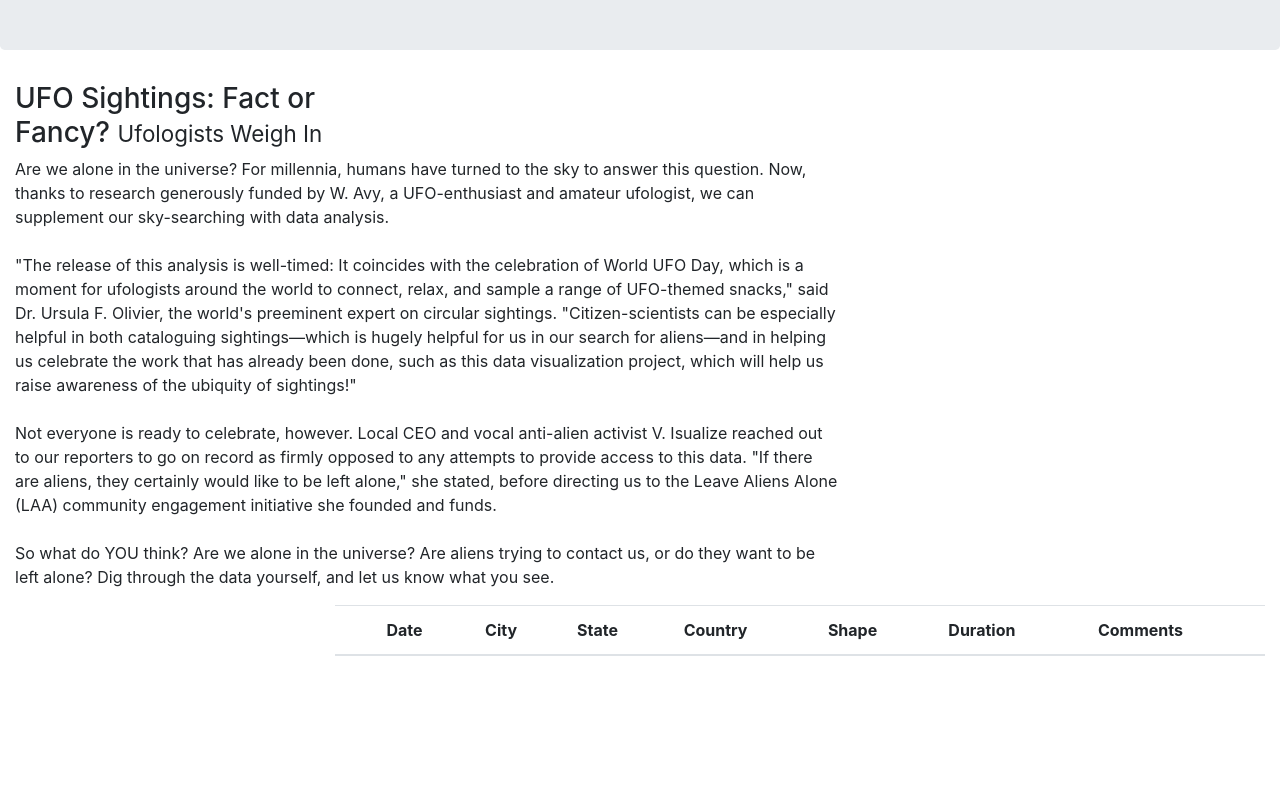
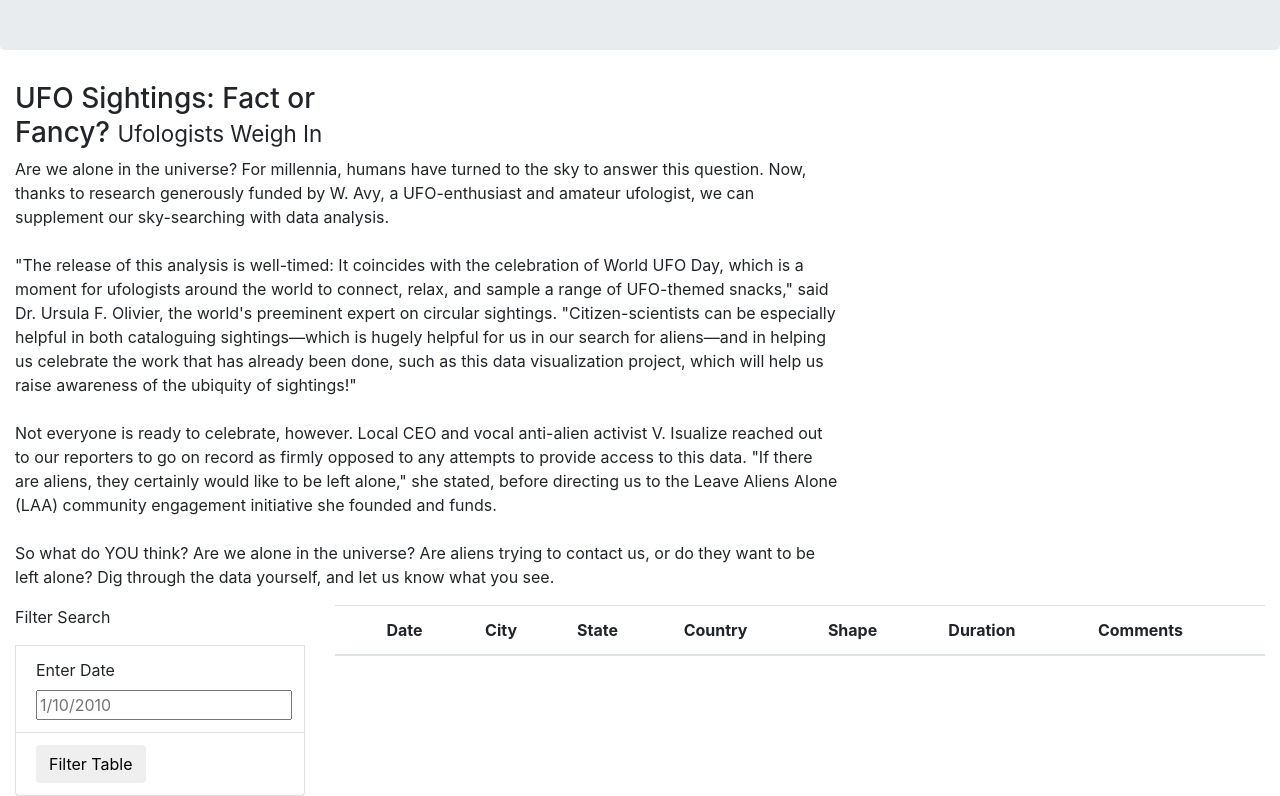
Before and after one commit to ACookOSU522/UFOs, a plain HTML site: page index.html in a window 1280 px wide. Shown: the part 190-986 px from the top of the page. Before the commit the page ends 862 px from the top, so only its background shows below. Drawn offline with nearby package versions, Linux system fonts and the light colour scheme.

Commit message:
bootstrap table

```diff
--- a/index.html
+++ b/index.html
@@ -40,7 +40,20 @@
         <div class="container-fluid">
             <div class="row">
                 <div class="col-md-3">
+                    <form>
+                        <p>Filter Search</p>
+                    </form>
+                    <ul class="list-group">
 
+                    </ul>
+                    <li class="list-group-item">
+                        <label for="date">Enter Date</label>
+                        <input type="text" placeholder="1/10/2010" id="datetime" />
+
+                    </li>
+                    <li class="list-group-item">
+                        <button id="filter-btn" type="button" class="btn btn-default">Filter Table</button>
+                    </li>
             </div>
             <div class="col-md-9">
                 <table class="table table-striped">
```
